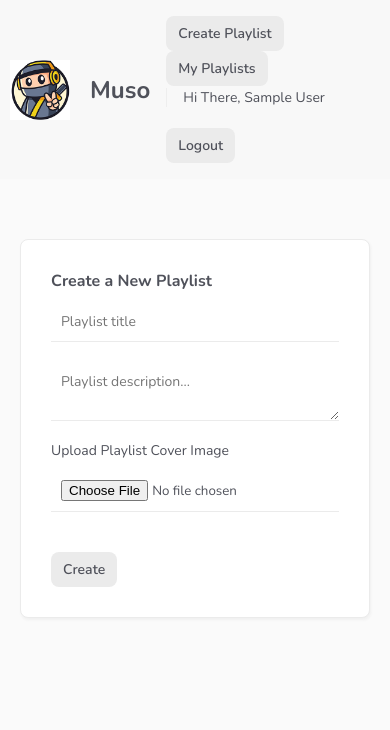
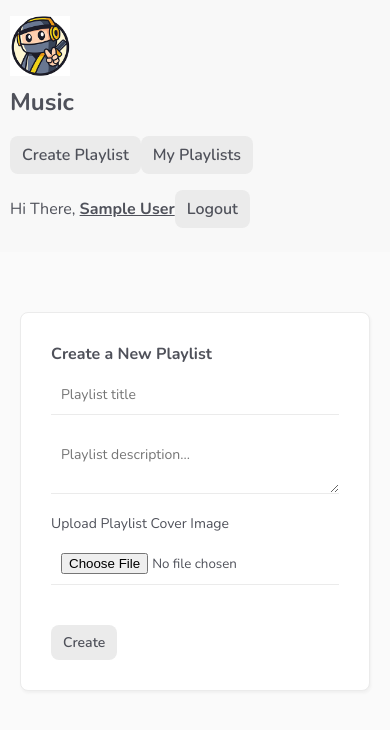
Before and after one commit to jaydeepsarkr/Muso-Ninja, a Vue app: page /playlist/create in a window 390 px wide. Shown: the top 730 px of the page. Built offline with nearby package versions, Linux system fonts and the light colour scheme; no server answers; sample sign-in values are in the browser's storage.

Commit message:
little bit responsive style added

```diff
--- a/src/components/Navbar.vue
+++ b/src/components/Navbar.vue
@@ -6,7 +6,7 @@
         alt="website logo"
       />
       <h1>
-        <router-link :to="{ name: 'Home' }">Muso</router-link>
+        <router-link :to="{ name: 'Home' }">Music</router-link>
       </h1>
       <div class="links">
         <div v-if="user">
@@ -20,7 +20,9 @@
             class="btn"
             >My Playlists</router-link
           >
-          <span>Hi There, {{ user.displayName }}</span>
+          <span
+            >Hi There, <strong>{{ user.displayName }}</strong></span
+          >
           <button @click="handleLogout">Logout</button>
         </div>
         <div v-else>
@@ -108,6 +110,45 @@
     display: inline-block;
     margin-left: 16px;
     padding-left: 16px;
-    border-left: 1px solid #eee;
+    border-left: 5px solid #eee;
+    border-right: 5px solid #eee;
+  }
+  span strong {
+    text-decoration: underline;
+  }
+
+  @media (max-width: 768px) {
+    nav {
+      flex-direction: column;
+      align-items: flex-start;
+    }
+
+    nav img {
+      margin-bottom: 10px;
+    }
+
+    nav h1 {
+      margin: 0 0 10px 0;
+    }
+
+    nav .links {
+      flex-direction: column;
+      align-items: flex-start;
+      width: 100%;
+      margin-left: 0;
+    }
+
+    nav .links a,
+    button,
+    span {
+      margin: 8px 0;
+      margin-left: 0;
+      font-size: 16px;
+    }
+
+    span {
+      border: none;
+      padding: 0;
+    }
   }
 </style>
--- a/src/views/HomeView.vue
+++ b/src/views/HomeView.vue
@@ -26,3 +26,29 @@
     },
   };
 </script>
+<style scoped>
+  .home {
+    max-width: 900px;
+    margin: 0 auto;
+    padding: 2rem;
+    font-family: "Segoe UI", Tahoma, Geneva, Verdana, sans-serif;
+    background-color: #f9f9f9;
+    border-radius: 12px;
+    box-shadow: 0 0 15px rgba(0, 0, 0, 0.05);
+  }
+
+  .error {
+    color: #b00020;
+    background-color: #ffe6e6;
+    border-left: 6px solid #b00020;
+    padding: 1rem;
+    border-radius: 8px;
+    margin-bottom: 2rem;
+    font-weight: 600;
+    text-align: center;
+  }
+
+  .list-view {
+    margin-top: 1rem;
+  }
+</style>
--- a/src/views/Playlist/PlaylistDetails.vue
+++ b/src/views/Playlist/PlaylistDetails.vue
@@ -20,12 +20,21 @@
         Created by - <strong>{{ playlist.userName }}</strong>
       </p>
       <p class="description">{{ playlist.description }}</p>
+      <div class="gap">
+        <button
+          @click="playAllSongs"
+          class="btn"
+          v-if="playlist.songs.length"
+        >
+          ▶ Play All Songs
+        </button>
         <button
           v-if="ownership"
           @click="handleDelete"
         >
           Delete Playlist
         </button>
+      </div>
     </div>
 
     <!-- song list -->
@@ -92,7 +101,7 @@
   import useDocument from "@/composables/useDocument";
   import getDocument from "@/composables/getDocument";
   import getUser from "@/composables/getUser";
-  import { computed, ref } from "vue";
+  import { computed, ref, nextTick } from "vue";
   import { useRouter } from "vue-router";
 
   export default {
@@ -103,7 +112,7 @@
       const { user } = getUser();
       const { deleteDoc, updateDoc } = useDocument("playlists", props.id);
       const router = useRouter();
-
+      const currentSongIndex = ref(null);
       const currentAudioUrl = ref("");
       const loading = ref(false);
       const apiError = ref("");
@@ -121,7 +130,7 @@
         return match ? match[1] : null;
       };
 
-      const playSong = async (url) => {
+      const playSong = async (url, index = null) => {
         const videoId = extractVideoID(url);
         if (!videoId) {
           apiError.value = "Invalid YouTube URL.";
@@ -131,6 +140,7 @@
         loading.value = true;
         currentAudioUrl.value = "";
         apiError.value = "";
+        currentSongIndex.value = index;
 
         try {
           const res = await fetch(
@@ -149,6 +159,20 @@
 
           if (data.status === "ok" && data.link) {
             currentAudioUrl.value = data.link;
+
+            // Wait until audio element is rendered
+            await nextTick();
+            const audio = document.querySelector(".audio-player");
+            if (audio) {
+              audio.play().catch((err) => {
+                apiError.value =
+                  "Autoplay blocked by browser. Please press play.";
+                console.error("Autoplay error:", err);
+              });
+
+              // Optional: auto play next song when current ends
+              audio.onended = playNextSong;
+            }
           } else {
             apiError.value = "Failed to convert video.";
           }
@@ -156,6 +180,26 @@
           apiError.value = "API Error: " + err.message;
         } finally {
           loading.value = false;
+        }
+      };
+
+      const playAllSongs = () => {
+        if (playlist.value && playlist.value.songs.length > 0) {
+          playSong(playlist.value.songs[0].url, 0);
+        }
+      };
+
+      const playNextSong = () => {
+        if (
+          playlist.value &&
+          currentSongIndex.value !== null &&
+          currentSongIndex.value + 1 < playlist.value.songs.length
+        ) {
+          const nextIndex = currentSongIndex.value + 1;
+          playSong(playlist.value.songs[nextIndex].url, nextIndex);
+        } else {
+          currentSongIndex.value = null;
+          currentAudioUrl.value = "";
         }
       };
 
@@ -177,6 +221,8 @@
         handleDelete,
         handleClick,
         playSong,
+        playAllSongs,
+        playNextSong,
         currentAudioUrl,
         apiError,
         loading,
```
Also changed, not shown: src/assets/main.css (+10 -7 lines), src/assets/song-header.png (added). Lines whose indentation alone changed are shown as unchanged.
